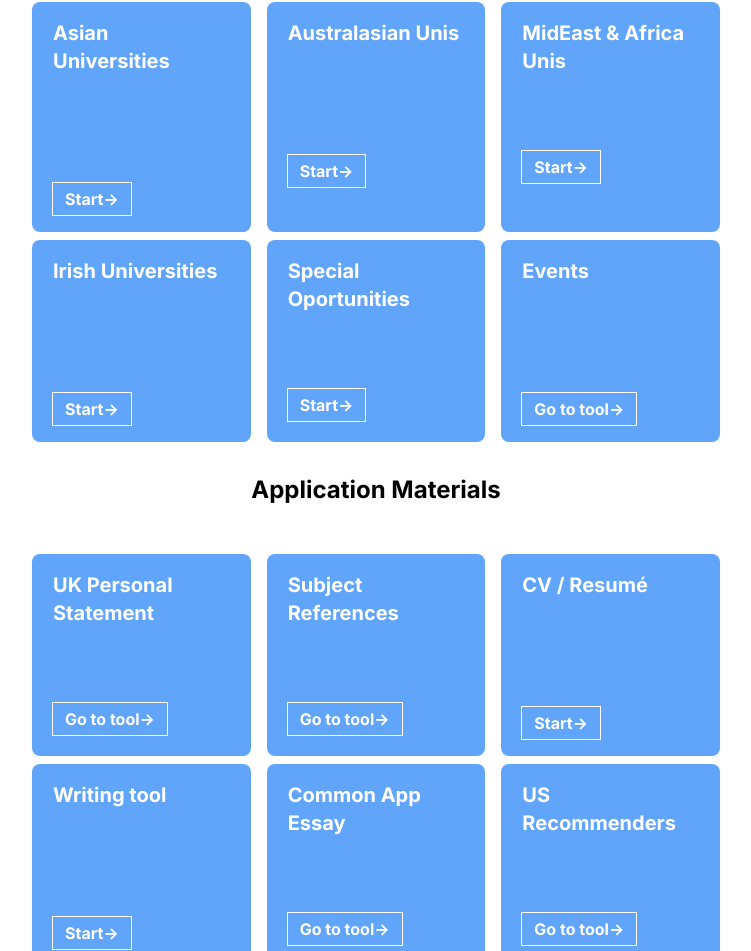
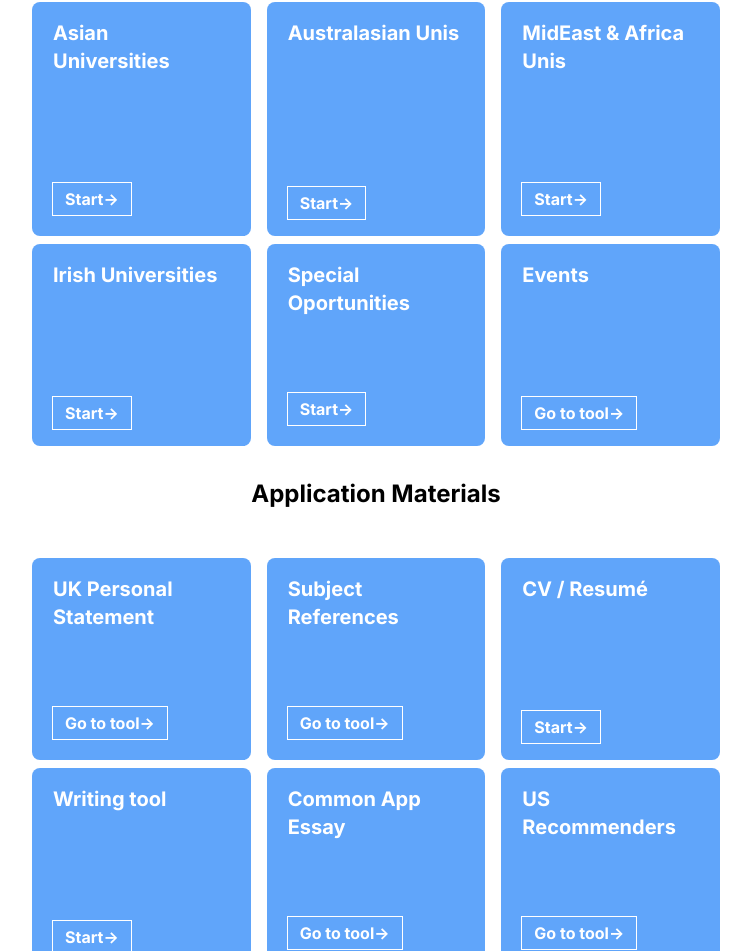
Before and after one commit to contrastguy/SP-Jain-Global-2023, a Next.js app in the folder my-app/: page / in a window 1280 px wide. Shown: the part 1898-2849 px from the top of the page, without its empty margins (264-1015 px from the left). Built offline with nearby package versions, Linux system fonts and the light colour scheme.

Commit message:
Fix: Inline Buttons

```diff
--- a/my-app/src/app/page.js
+++ b/my-app/src/app/page.js
@@ -366,7 +366,7 @@
               Australasian Unis
             </h2>
             <button
-              className={`m-0 max-w-[30ch] text-md inline-flex items-center mt-24  px-3 py-1  font-bold text-white  ring-1 ring-white `}
+              className={`m-0 max-w-[30ch] text-md inline-flex items-center mt-32  px-3 py-1  font-bold text-white  ring-1 ring-white `}
             >
               Start{" "}
               <span className="inline-block transition-transform group-hover:translate-x-1 motion-reduce:transform-none">
@@ -385,7 +385,7 @@
               MidEast & Africa Unis
             </h2>
             <button
-              className={`m-0 max-w-[30ch] text-md inline-flex items-center mt-16  px-3 py-1  font-bold text-white  ring-1 ring-white `}
+              className={`m-0 max-w-[30ch] text-md inline-flex items-center mt-24  px-3 py-1  font-bold text-white  ring-1 ring-white `}
             >
               Start{" "}
               <span className="inline-block transition-transform group-hover:translate-x-1 motion-reduce:transform-none">
```
